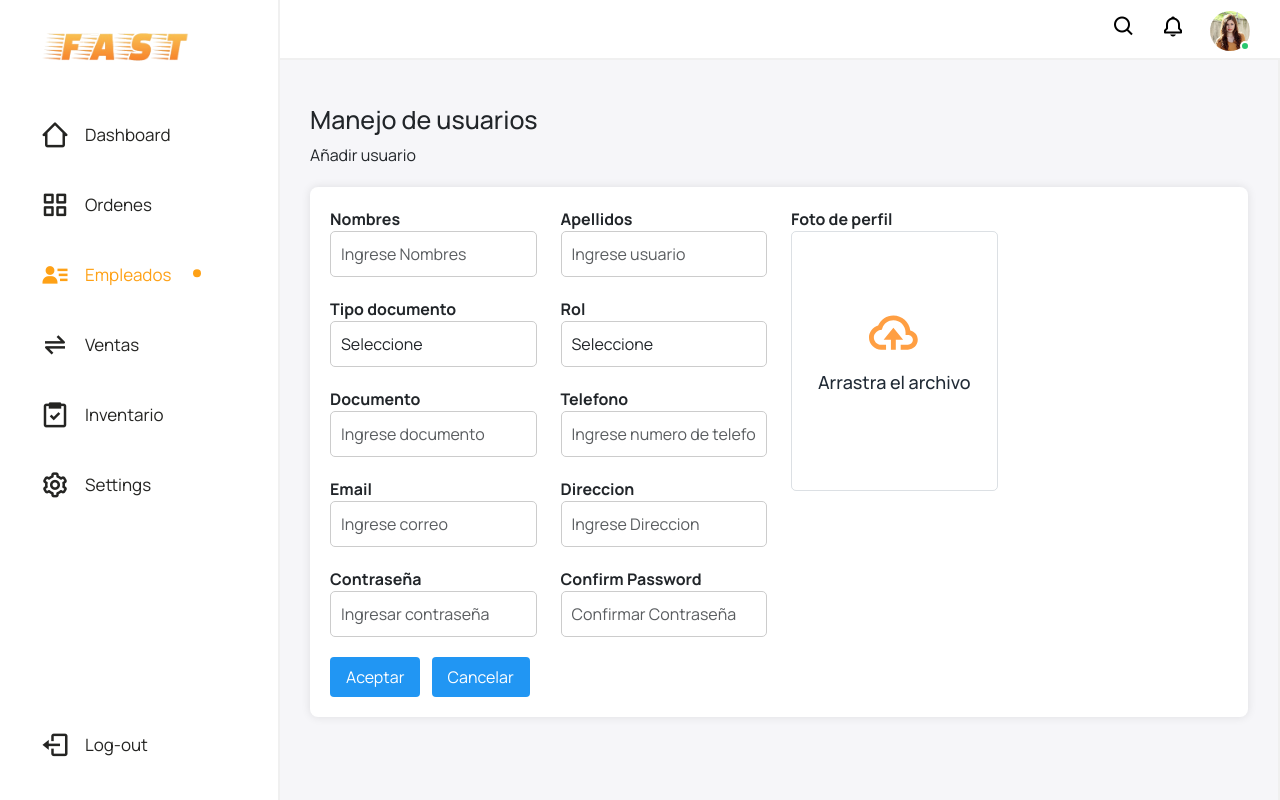
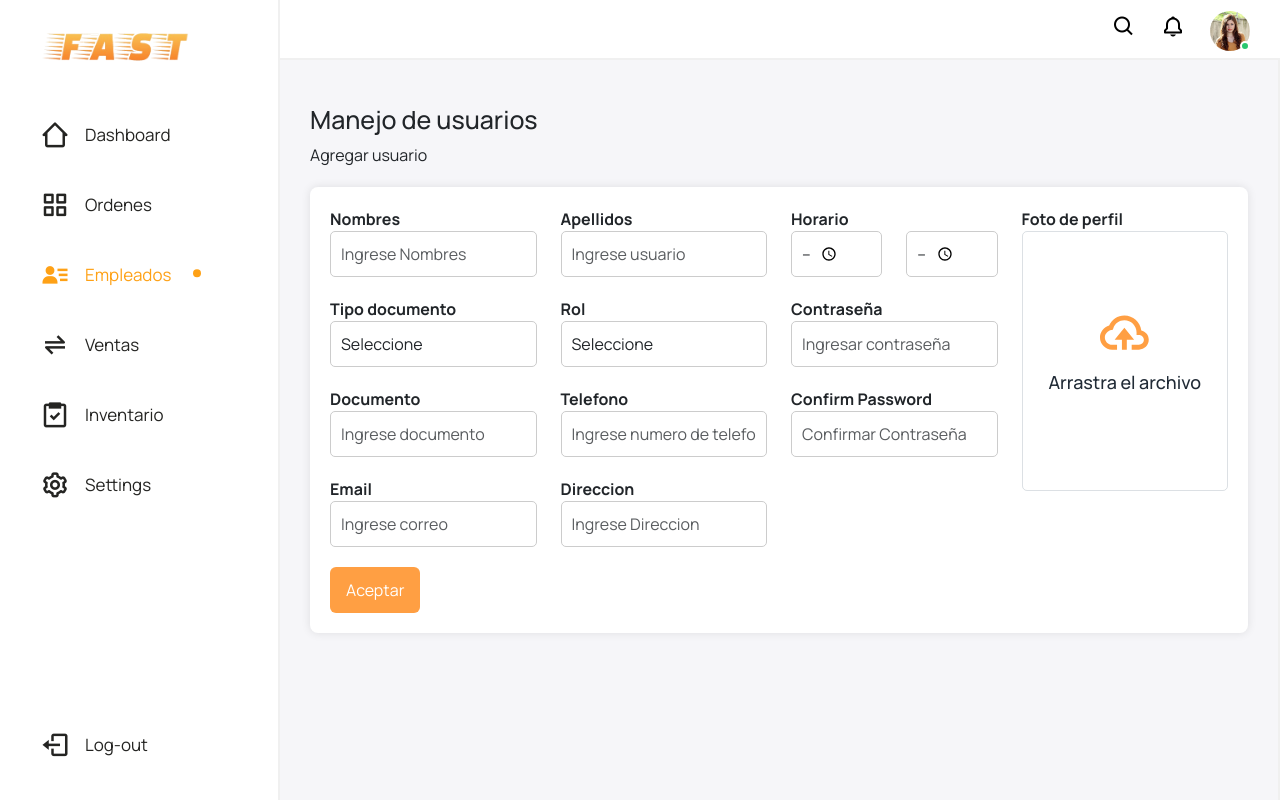
Before and after one commit to DevAndrewGx/FASAT-PROJECT, a PHP site: page /views/html/admin/crearEmpleado.html in a window 1280 px wide. Run offline with PHP 8.4, Linux system fonts and the light colour scheme; some libraries are stand-ins or nearby versions.

Commit message:
Set up new fetures form forms

```diff
--- a/views/html/admin/crearEmpleado.html
+++ b/views/html/admin/crearEmpleado.html
@@ -117,7 +117,7 @@
         <!-- MAIN CONTENT -->
         <main>
             <h1>Manejo de usuarios</h1>
-            <hp>Añadir usuario</hp>
+            <p>Agregar usuario</p>
             <div class="page-wrapper">
                 <div class="content">
 
@@ -148,14 +148,7 @@
                                             <label>Email</label>
                                             <input type="email" class="form-control" placeholder="Ingrese correo" name="email">
                                         </div>
-                                        <div class="form-group">
-                                            <label>Contraseña</label>
-                                            <div class="pass-group">
-                                                <input type="password" class="form-control pass-input" placeholder="Ingresar contraseña" name="password">
-                                                <!-- Icono para ocultar/mostrar contraseña -->
-                                                <span class="fas toggle-passworda fa-eye-slash"></span>
-                                            </div>
-                                        </div>
+
                                     </div>
 
                                     <div class="col-lg-3 col-sm-6 col-12">
@@ -184,6 +177,33 @@
 
 
 
+
+
+                                    </div>
+
+                                    <div class="col-lg-3 col-sm-6 col-12">
+                                        <div class="form-group">
+                                            <label>Horario</label>
+                                            <div class="row">
+                                                <div class="pass-group col-lg-6">
+                                                    <input type="time" class="form-control pass-input" name="desdeHorario">
+                                                    <!-- Icono para ocultar/mostrar contraseña -->
+
+                                                </div>
+                                                <div class="pass-group col-lg-6">
+                                                    <input type="time" class="form-control pass-input" name="hastaHorario">
+                                                    <!-- Icono para ocultar/mostrar contraseña -->
+                                                </div>
+                                            </div>
+                                        </div>
+                                        <div class="form-group">
+                                            <label>Contraseña</label>
+                                            <div class="pass-group">
+                                                <input type="password" class="form-control pass-input" placeholder="Ingresar contraseña" name="password">
+                                                <!-- Icono para ocultar/mostrar contraseña -->
+                                                <span class="fas toggle-passworda fa-eye-slash"></span>
+                                            </div>
+                                        </div>
                                         <div class="form-group">
                                             <label>Confirm Password</label>
                                             <div class="pass-group">
@@ -193,10 +213,7 @@
                                                 <span class="fas toggle-passworda fa-eye-slash"></span>
                                             </div>
                                         </div>
-
                                     </div>
-
-
                                     <div class="col-lg-3 col-sm-6 col-12">
                                         <div class="form-group">
                                             <label>Foto de perfil</label>
@@ -210,8 +227,8 @@
                                         </div>
                                     </div>
                                     <div class="col-lg-12">
-                                        <button type="submit" class="btn btn-added me-2">Aceptar</button>
-                                        <button type="button" class="btn btn-secondary">Cancelar</button>
+                                        <a href="#" class="btn btn-principal me-2">Aceptar</a>
+                                        <!-- <a href="gestionEmpleados.html" class="btn btn-danger">Cancelar</a> -->
                                     </div>
                                 </div>
                             </form>
--- a/views/html/admin/gestionVentas.html
+++ b/views/html/admin/gestionVentas.html
@@ -122,7 +122,7 @@
             <h1>Ventas</h1>
             <p>Gestiona tus Ventas</p>
             <div class="page-wrapper">
-                <div class="table-wrapper">
+                <div class="table-responsive">
                     <table id="example" class="table table-responsive datanew">
                         <thead>
                             <tr>
--- a/views/styles/style.css
+++ b/views/styles/style.css
@@ -14,6 +14,17 @@ a {
 
 i {
     font-size: 24px;
+}
+
+.btn-principal {
+    background: #ff9f43;
+    padding: 10px 15px;
+    color: #fff;
+}
+
+.btn-principal:hover {
+    background: var(--primary-color);
+    color: #fff;
 }
 /**************** STYLES BADGES *************/
 .badges {
@@ -37,7 +48,7 @@ i {
     background: #f90;
 }
 
-.btn {
+/* .btn {
     display: inline-block;
     padding: 8px 16px;
     background-color: #2196f3;
@@ -46,7 +57,7 @@ i {
     border: none;
     border-radius: 4px;
     cursor: pointer;
-}
+} */
 
 .btn-view {
     background-color: #007bff;
```
Also changed, not shown: views/imgs/usuarioPredeterminado.jpg (added).
